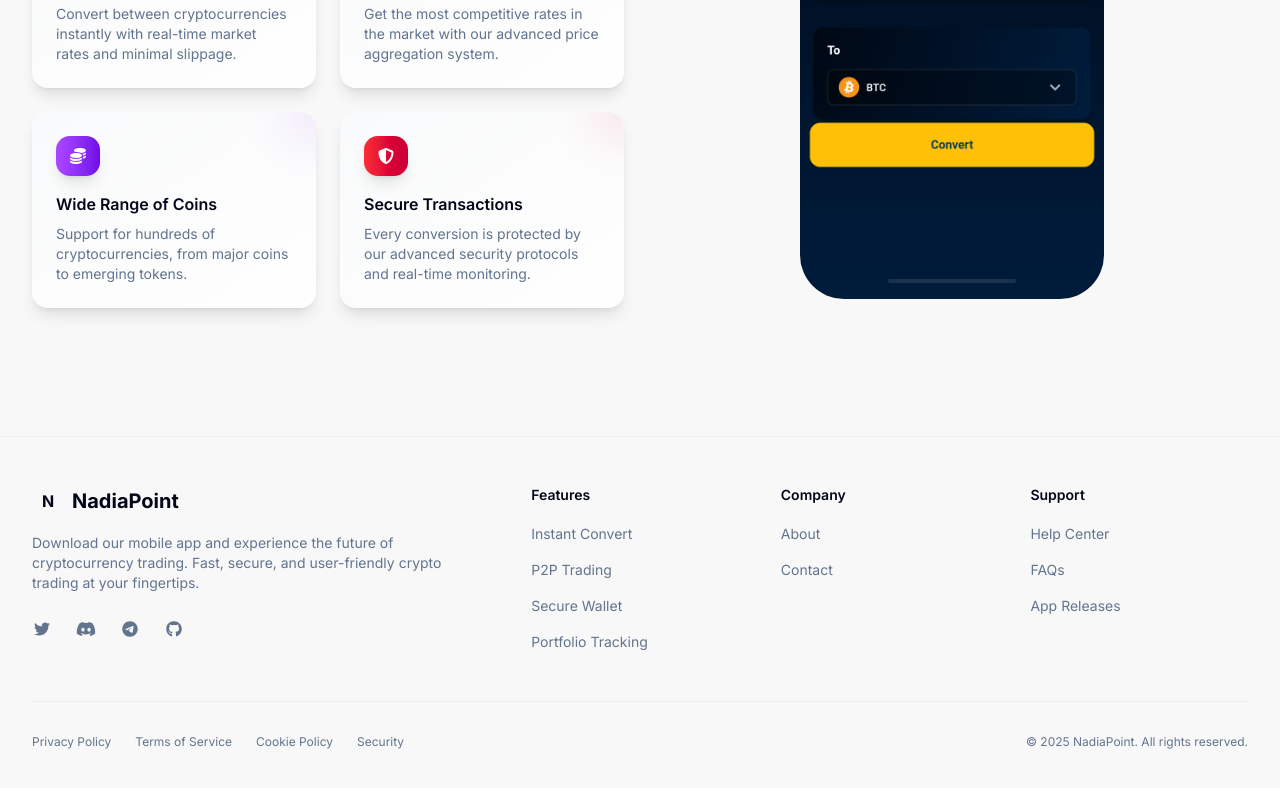
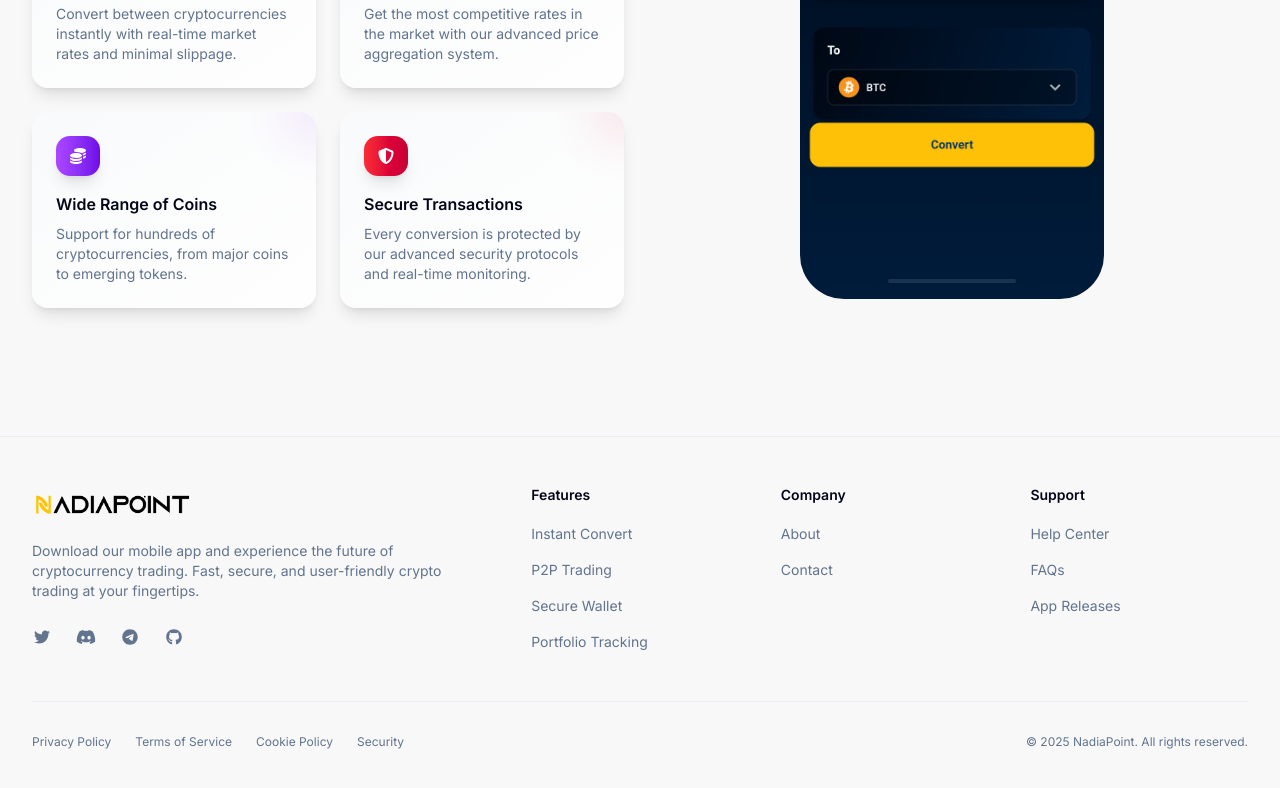
Before and after one commit to tekiplanet/nadiapoint-beta101, a Next.js app in the folder nadiapoint-website/: page / in a window 1280 px wide. Shown: the part 6435-7223 px from the top of the page. Built offline with nearby package versions, Linux system fonts and the light colour scheme.

Commit message:
Fixing errors for beta - added live chat to authentication

```diff
--- a/nadiapoint-website/src/components/layout/footer.tsx
+++ b/nadiapoint-website/src/components/layout/footer.tsx
@@ -4,6 +4,8 @@ import Link from "next/link"
 import { FontAwesomeIcon } from "@fortawesome/react-fontawesome"
 import { faTwitter, faDiscord, faTelegram, faGithub } from "@fortawesome/free-brands-svg-icons"
 import { Smartsupp } from "@/components/smartsupp"
+import Image from "next/image"
+import { useTheme } from "@/providers/theme-provider"
 
 const navigation = {
   features: [
@@ -36,6 +38,7 @@ const navigation = {
 }
 
 export function Footer() {
+  const { theme } = useTheme();
   return (
     <footer className="border-t border-muted bg-background">
       <Smartsupp />
@@ -44,15 +47,15 @@ export function Footer() {
         <div className="grid grid-cols-2 gap-8 lg:grid-cols-5">
           {/* Logo and Description */}
           <div className="col-span-2">
-            <Link href="/" className="flex items-center space-x-2">
-              <div className="relative h-8 w-8">
-                <div className="absolute inset-0 rounded-full bg-gradient-to-r from-highlight-primary to-highlight-secondary opacity-20" />
-                <div className="absolute inset-[2px] rounded-full bg-background" />
-                <span className="relative flex h-full w-full items-center justify-center font-bold text-highlight-primary">
-                  N
-                </span>
-              </div>
-              <span className="text-xl font-bold">NadiaPoint</span>
+            <Link href="/" className="flex items-center">
+              <Image
+                src={theme === "dark" ? "/logo/logo-2c.png" : "/logo/logo-2b.png"}
+                alt="NadiaPoint Logo"
+                width={160}
+                height={40}
+                priority
+                className="h-8 max-w-[120px] sm:h-10 sm:max-w-[160px] w-auto object-contain"
+              />
             </Link>
             <p className="mt-4 max-w-md text-sm text-muted-foreground">
               Download our mobile app and experience the future of cryptocurrency trading. Fast, secure, and user-friendly crypto trading at your fingertips.
```
